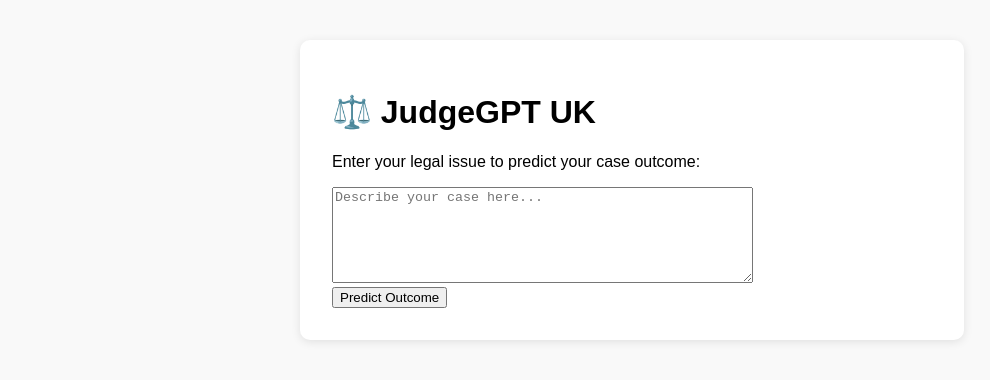
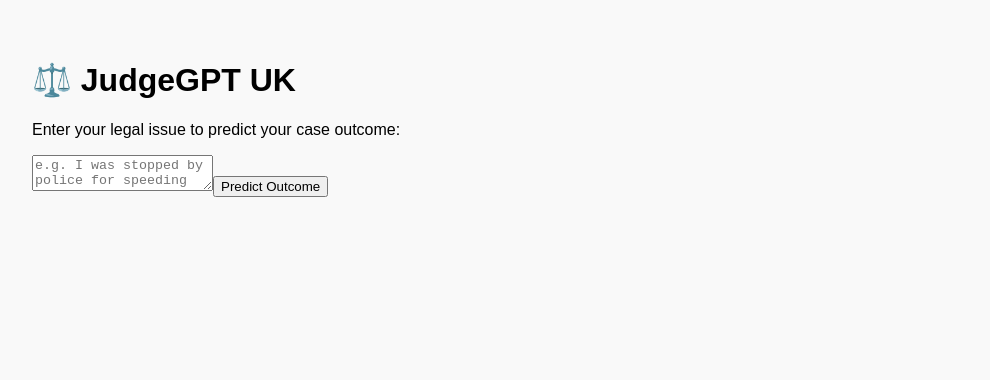
Before and after one commit to EylG2003/judgegptlegal, a React (Vite) app: page / in a window 1280 px wide. Shown: the top 380 px of the page, without its empty margins (8-998 px from the left). Built offline with nearby package versions, Linux system fonts and the light colour scheme.

Commit message:
Update App.jsx

```diff
--- a/src/App.jsx
+++ b/src/App.jsx
@@ -1,95 +1,75 @@
+// Step 1: Add Loading Spinner
+// We’ll update your existing App.jsx with a spinner while the AI thinks
+
+// ✅ Go to your `src/App.jsx` file in your code editor or Vercel repo.
+// Replace it with the following updated code:
+
 import React, { useState } from 'react';
+import './styles.css';
 
 function App() {
   const [input, setInput] = useState('');
-  const [prediction, setPrediction] = useState('');
+  const [response, setResponse] = useState('');
   const [loading, setLoading] = useState(false);
-  const [error, setError] = useState('');
+  const [error, setError] = useState(null);
 
-  const handlePredict = async () => {
+  const handleSubmit = async (e) => {
+    e.preventDefault();
     setLoading(true);
-    setError('');
-    setPrediction('');
+    setError(null);
+    setResponse('');
 
     try {
-      const res = await fetch("https://api.openai.com/v1/chat/completions", {
-        method: "POST",
+      const res = await fetch('https://api.openai.com/v1/chat/completions', {
+        method: 'POST',
         headers: {
-          "Content-Type": "application/json",
-          Authorization: `Bearer ${import.meta.env.VITE_OPENAI_API_KEY}`,
+          'Content-Type': 'application/json',
+          'Authorization': `Bearer ${import.meta.env.VITE_OPENAI_API_KEY}`
         },
         body: JSON.stringify({
-          model: "gpt-4",
+          model: 'gpt-3.5-turbo', // fallback, we’ll upgrade later
           messages: [
             {
-              role: "system",
-              content: "You're a UK legal assistant. Predict court success using IRAC format and similar case stats.",
-            },
-            {
-              role: "user",
-              content: input,
-            },
-          ],
-        }),
+              role: 'user',
+              content: `LEGAL CASE: ${input}\nPlease respond in IRAC format with win chance % and similar-case statistics.`
+            }
+          ]
+        })
       });
 
       const data = await res.json();
-
-      if (data.error?.message?.includes("model")) {
-        // Fallback to GPT-3.5
-        const fallback = await fetch("https://api.openai.com/v1/chat/completions", {
-          method: "POST",
-          headers: {
-            "Content-Type": "application/json",
-            Authorization: `Bearer ${import.meta.env.VITE_OPENAI_API_KEY}`,
-          },
-          body: JSON.stringify({
-            model: "gpt-3.5-turbo",
-            messages: [
-              {
-                role: "system",
-                content: "You're a UK legal assistant. Predict court success using IRAC format and similar case stats.",
-              },
-              {
-                role: "user",
-                content: input,
-              },
-            ],
-          }),
-        });
-
-        const fallbackData = await fallback.json();
-        setPrediction(fallbackData.choices?.[0]?.message?.content || "No response.");
+      if (data.choices && data.choices[0]) {
+        setResponse(data.choices[0].message.content);
       } else {
-        setPrediction(data.choices?.[0]?.message?.content || "No response.");
+        throw new Error('No response from AI');
       }
     } catch (err) {
-      setError("❌ Something went wrong. Please try again.");
+      setError('⚠️ Error getting prediction. Try again.');
     } finally {
       setLoading(false);
     }
   };
 
   return (
-    <div className="container">
+    <div className="app">
       <h1>⚖️ JudgeGPT UK</h1>
       <p>Enter your legal issue to predict your case outcome:</p>
-      <textarea
-        rows="6"
-        cols="50"
-        placeholder="Describe your case here..."
-        value={input}
-        onChange={(e) => setInput(e.target.value)}
-      />
-      <br />
-      <button onClick={handlePredict}>Predict Outcome</button>
 
-      {loading && <p>🌀 Calculating...</p>}
-      {error && <p>{error}</p>}
-      {prediction && (
-        <div>
-          <h3>🧠 Prediction:</h3>
-          <pre>{prediction}</pre>
+      <form onSubmit={handleSubmit}>
+        <textarea
+          placeholder="e.g. I was stopped by police for speeding and they pulled a gun. Can I sue?"
+          value={input}
+          onChange={(e) => setInput(e.target.value)}
+        ></textarea>
+        <button type="submit">Predict Outcome</button>
+      </form>
+
+      {loading && <p className="loading">🌀 Judge AI is analyzing your case...</p>}
+      {error && <p className="error">{error}</p>}
+      {response && (
+        <div className="response">
+          <h2>🧠 Prediction:</h2>
+          <pre>{response}</pre>
         </div>
       )}
     </div>
```
